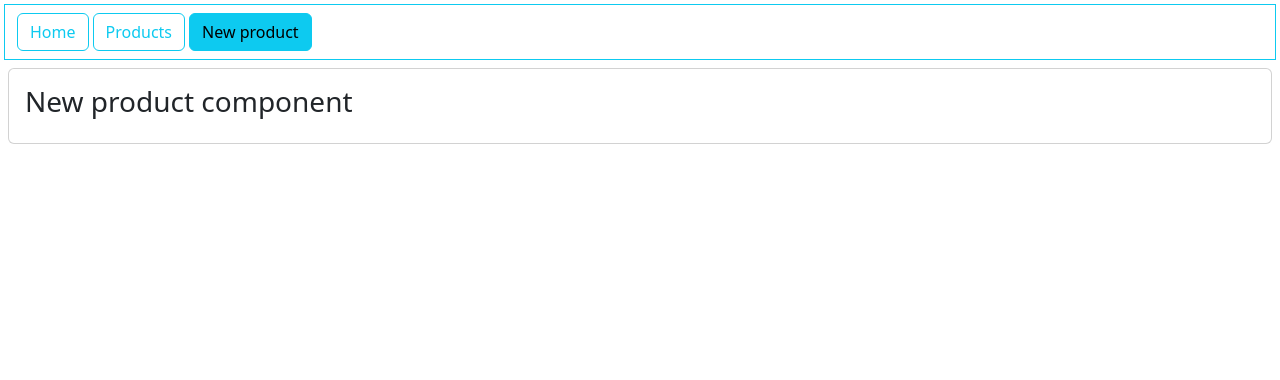
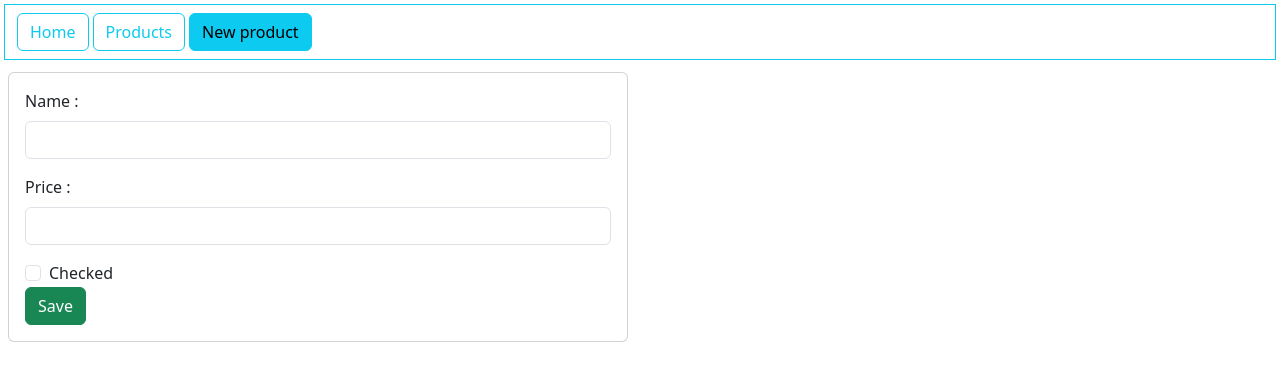
Before and after one commit to Ritice/product_crud_app, a React (Vite) app: page /new in a window 1280 px wide. Shown: the top 380 px of the page. Built offline with nearby package versions, Linux system fonts and the light colour scheme.

Commit message:
mise en place du CRUD

```diff
--- a/data/db.json
+++ b/data/db.json
@@ -1,28 +1,76 @@
 {
   "produits": [
-    {
-      "id": "2",
-      "name": "tv",
-      "price": 1500,
-      "checked": true
-    },
-    {
-      "id": "3",
-      "name": "tv",
-      "price": 1500,
-      "checked": true
-    },
     {
       "id": "4",
       "name": "tv",
       "price": 1500,
-      "checked": true
+      "checked": false
     },
     {
       "id": "5",
       "name": "tv",
       "price": 1500,
-      "checked": true
+      "checked": false
+    },
+    {
+      "id": "1bc5",
+      "name": "julien",
+      "price": "55",
+      "checked": ""
+    },
+    {
+      "id": "0e70",
+      "name": "car",
+      "price": "25000",
+      "checked": false
+    },
+    {
+      "id": "f91d",
+      "name": "jus",
+      "price": "500",
+      "checked": ""
+    },
+    {
+      "id": "f91d",
+      "name": "jus",
+      "price": "500",
+      "checked": ""
+    },
+    {
+      "id": "f91d",
+      "name": "jus",
+      "price": "500",
+      "checked": ""
+    },
+    {
+      "id": "1bcv",
+      "name": "julien",
+      "price": "55",
+      "checked": ""
+    },
+    {
+      "id": "0e7x",
+      "name": "car",
+      "price": "25000",
+      "checked": false
+    },
+    {
+      "id": "f91z",
+      "name": "jus",
+      "price": "500",
+      "checked": ""
+    },
+    {
+      "id": "f91n",
+      "name": "jus",
+      "price": "500",
+      "checked": ""
+    },
+    {
+      "id": "f91v",
+      "name": "jus",
+      "price": "500",
+      "checked": ""
     }
   ]
 }
--- a/src/App/App.js
+++ b/src/App/App.js
@@ -5,8 +5,8 @@ export const productApi = axios.create({
     baseURL: "http://localhost:5000"
 });
 
-export const getProducts=()=>{
-     return productApi.get("/produits");
+export const getProducts=(keyword="",page=1,size=3)=>{
+     return productApi.get(`/produits?name_like=${keyword}&_page=${page}&_limit=${size}`);
 }
 
 export const deleteProduct=(product)=>{
--- a/src/components/New_product.jsx
+++ b/src/components/New_product.jsx
@@ -1,14 +1,52 @@
-import React from "react";
+import React, { useState } from "react";
+import { saveProduct } from "../App/App";
 
 export function New_product(){
+    const [name, setName]=useState("");
+    const [price, setPrice]=useState();
+    const [checked, setChecked]=useState(false);
+
+    const handleSavePorduct=(event)=>{
+        event.preventDefault();
+        let product={name,price,checked};
+         saveProduct(product)
+           .then((rep)=>{
+              alert(JSON.stringify(rep.data));
+           })
+           .catch((err)=>{
+            console.log(err)
+           })
+         }
+
     return(
-        <div className="p-1 m-1">
-        <div className="card">
-            <div className="card-body">
-                <h3>New product component</h3>
-
+        <div className="row p-2">
+         <div className="col-md-6">
+            <div className="card">
+                <div className="card-body">
+                    <form onSubmit={handleSavePorduct}>
+                        <div className="mb-3">
+                            <label className="form-label"> Name :</label>
+                            <input className="form-control"
+                             onChange={(e)=>setName(e.target.value)}
+                             value={name} />
+                        </div>
+                        <div className="mb-3">
+                            <label className="form-label"> Price :</label>
+                            <input className="form-control" type="number"
+                             onChange={(e)=>setPrice(e.target.value)}
+                             value={price}/>
+                        </div>
+                        <div className="form-check">
+                            <input className="form-check-input" type="checkbox"
+                             onChange={(e)=>setChecked(e.target.value)}
+                             value={setChecked}/>
+                            <label className=" form-check-label" >Checked</label>
+                        </div>
+                        <button className="btn btn-success"> Save</button>
+                    </form>
+                </div>
             </div>
-        </div>
+         </div>
     </div>
     )
 }
--- a/src/components/Products.jsx
+++ b/src/components/Products.jsx
@@ -6,18 +6,29 @@ import { checkProduct, deleteProduct, getProducts } from "../App/App";
 
 export function Products(){
 
-    const [products,setProducts]=useState([]);
+    const [state,setState]=useState({
+        products:[],
+        currentPage:1,
+        pageSize:3,
+        keyword:" ",
+        totalPage:0
+    });
 
     useEffect(()=>{
-           handleGetProducts();
+           handleGetProducts(state.keyword,state.currentPage,state.pageSize);
     },[])
 
     //fonction qui permet de recuperer la liste des produit sur le serveur
-    const handleGetProducts=()=>{
-        getProducts()
+    const handleGetProducts=(keyword,page,size)=>{
+        getProducts(keyword,page,size)
                 .then((res)=>{
                  const data =res.data;
-                    setProducts(data);
+                 setState({
+                    ...state,
+                    products:res.data,
+                    keyword:keyword,
+                    currentPage:page,
+                    pageSize:size});
                 })
                 .catch((err)=>{
                     console.log(err);
@@ -28,22 +39,22 @@ export function Products(){
     const handleDeleteProduct=(product)=>{
         deleteProduct(product)
         .then((res)=>{
-             handleGetProducts();
+             const newProduct=state.products.filter((p)=>p.id!=product.id);
+             setState({...state, products:newProduct});
         })
     }
 
     //fonction qui permet de mettre ajour le checked
     const handleCheckProduct=(product)=>{
-
         checkProduct(product)
            .then((rep)=>{
-            const newProduct=products.map(p=>{
+            const newProduct=state.products.map(p=>{
                 if(p.id==product.id){
                     p.checked=!p.checked;
                 }
                 return p;
             })
-            setProducts(newProduct);
+            setState({...state, products:newProduct});
            })
 
     }
@@ -65,7 +76,7 @@ export function Products(){
 
                             <tbody>
                                   {
-                                    products.map(product=>(
+                                    state.products.map(product=>(
                                         <tr key={product.id}>
                                             <td>{product.id}</td>
                                             <td>{product.name}</td>
```
